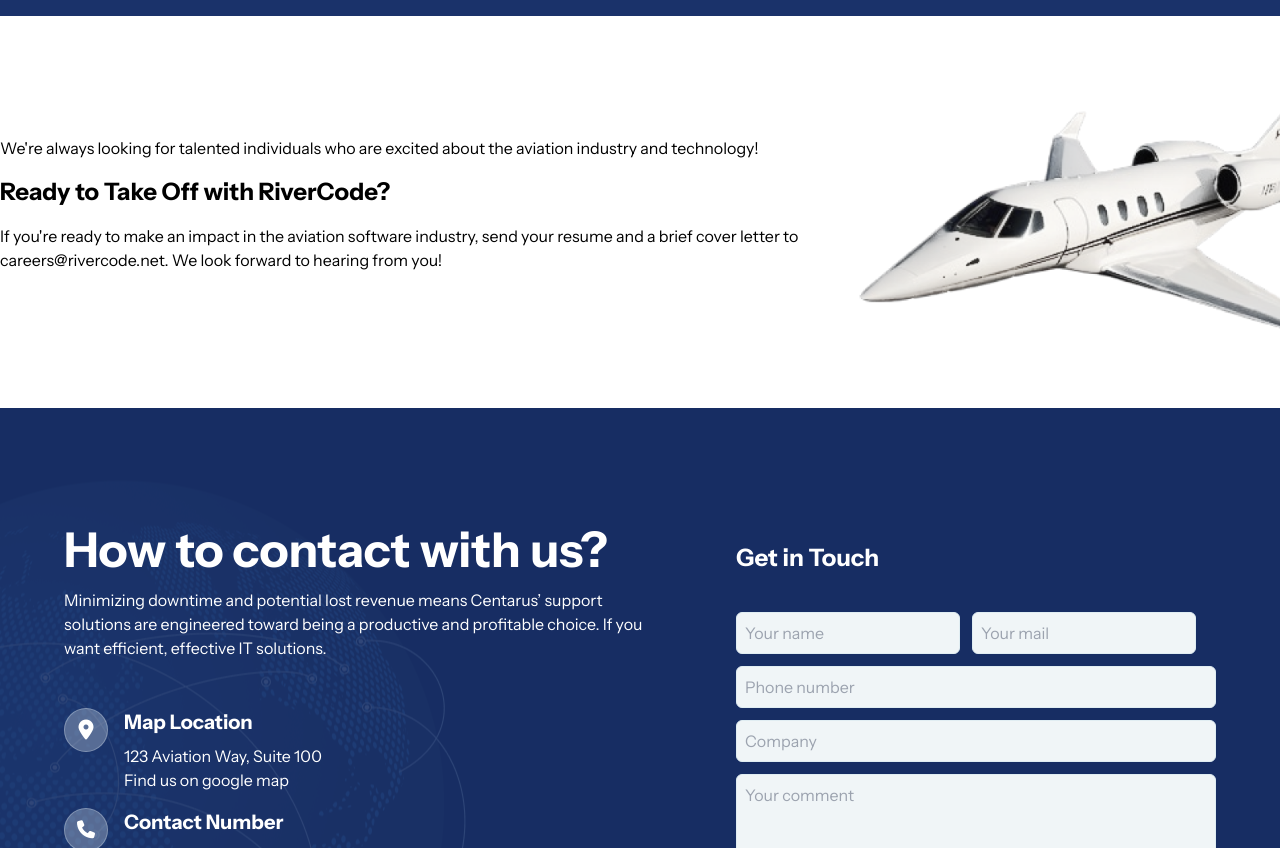
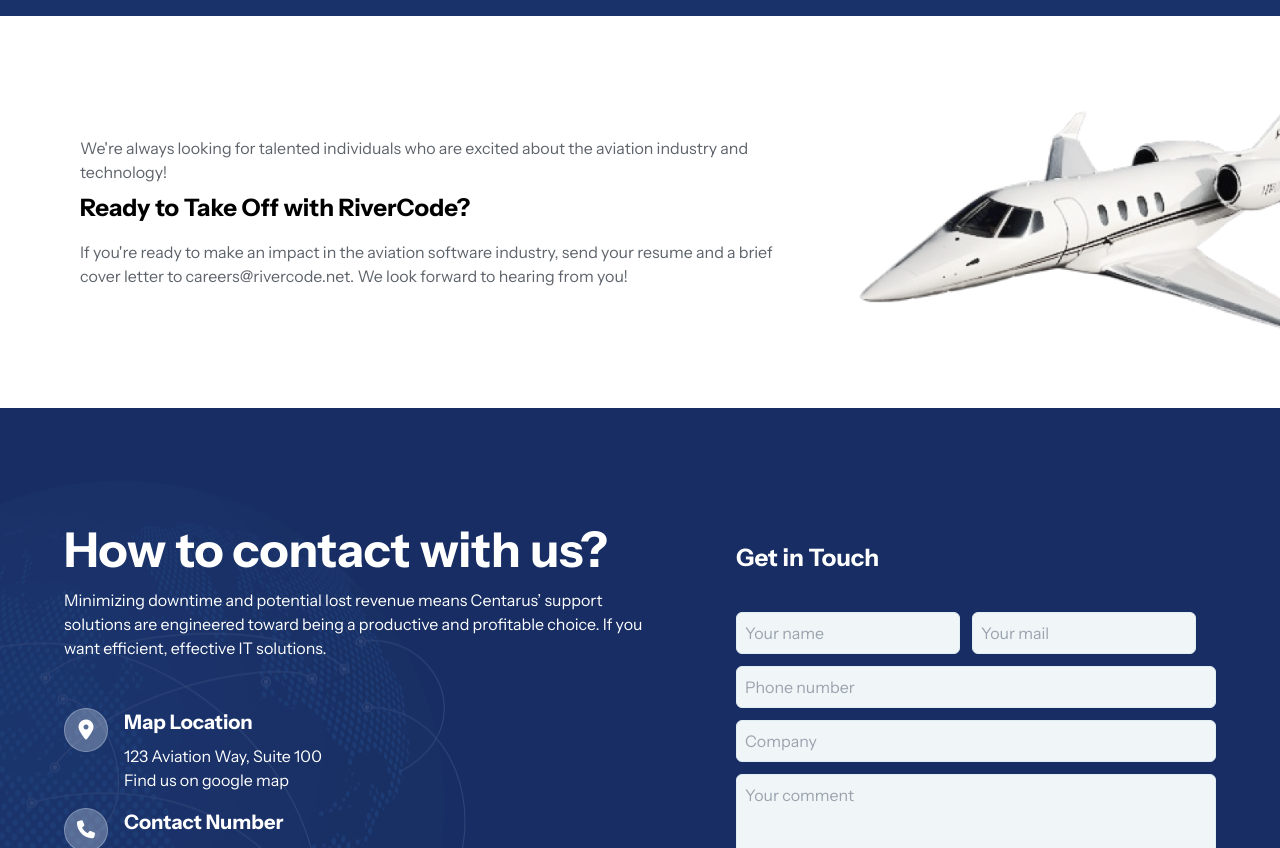
Before and after one commit to ma-foyez/rivercode, a React (Vite) app in the folder apps/frontend/: page /career in a window 1280 px wide. Shown: the part 2860-3708 px from the top of the page. Built offline with nearby package versions, Linux system fonts and the light colour scheme.

Commit message:
design fixed

```diff
--- a/apps/frontend/src/components/features/jobAd/index.tsx
+++ b/apps/frontend/src/components/features/jobAd/index.tsx
@@ -1,24 +1,21 @@
 import React from 'react';
+import ContentDetails from '../contentDetails';
 
 const JobAd: React.FC = () => {
   return (
     <div className="sl-section-space">
       <div className="flex flex-col md:flex-row justify-between items-center">
-        <div className="md:w-2/3 pr-4">
-          <p className="text-gray-600 mb-4">
-            We're always looking for talented individuals who are excited about the aviation
-            industry and technology!
-          </p>
+        <div className="md:w-2/3 px-10 lg:px-20 order-2 lg:order-1">
+           <ContentDetails content="We're always looking for talented individuals who are excited about the aviation
+            industry and technology!"/>
           <h2 className="text-2xl font-bold text-gray-800 mb-4">
             Ready to Take Off with RiverCode?
           </h2>
-          <p className="text-gray-600 mb-4">
-            If you're ready to make an impact in the aviation software industry, send
+          <ContentDetails content="If you're ready to make an impact in the aviation software industry, send
             your resume and a brief cover letter to careers@rivercode.net.
-            We look forward to hearing from you!
-          </p>
+            We look forward to hearing from you!"/>
         </div>
-        <div className="md:w-1/3 flex justify-center">
+        <div className="md:w-1/3 flex justify-center order-1 lg:order-2 pl-5 lg:pl-0">
           <img
             src="/assets/images/plan.png"
             alt="Private jet"
```
